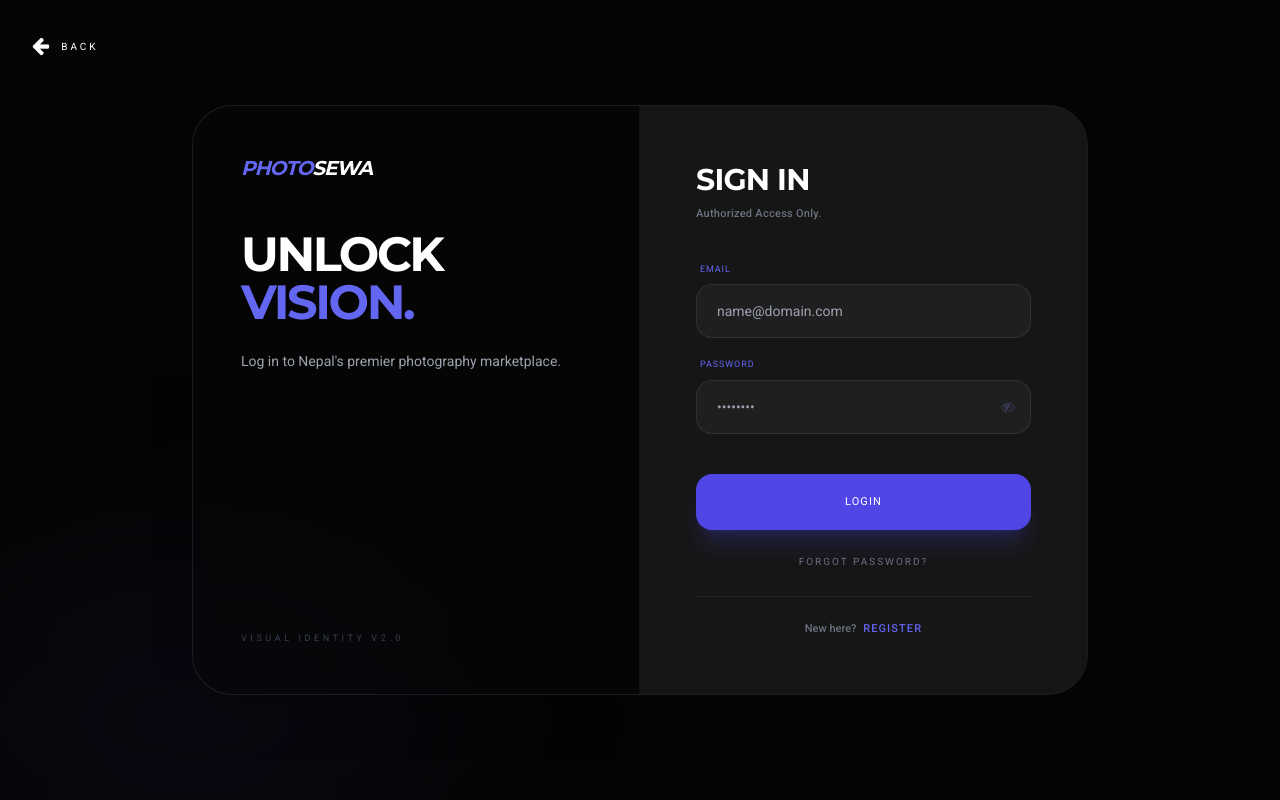
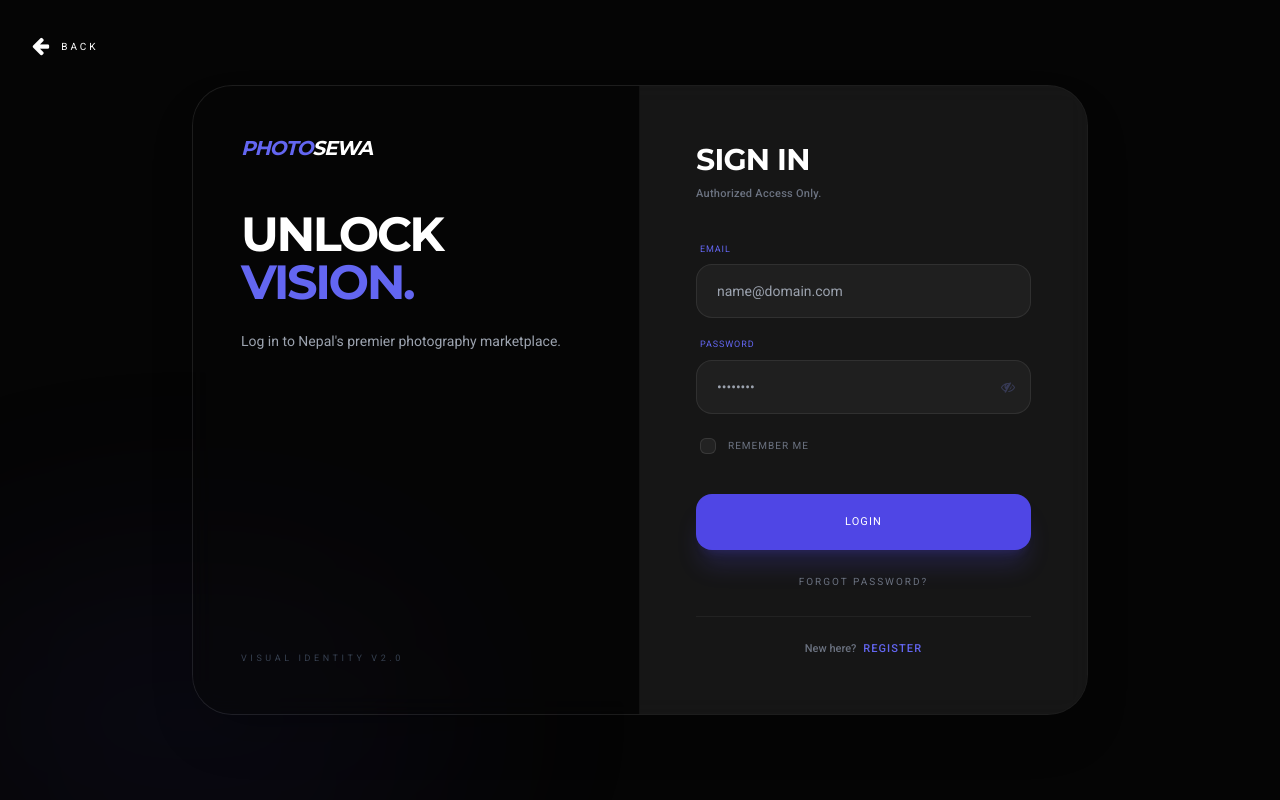
Before and after one commit to Parashkhadka07/PhotoSewa, a Django app: page /accounts/login/ in a window 1280 px wide. Run offline with Django 5.2, Linux system fonts and the light colour scheme; some libraries are stand-ins or nearby versions.

Commit message:
remember-me checkbox

```diff
--- a/accounts/templates/accounts/login.html
+++ b/accounts/templates/accounts/login.html
@@ -107,7 +107,7 @@
         <form action="{% url 'login_page'%}" method="post" class="space-y-6">
           {%csrf_token%}
           <div class="space-y-5">
-            <!-- Email — unchanged -->
+            <!-- Email -->
             <div>
               <label
                 class="block text-[9px] font-800 uppercase tracking-widest text-indigo-500 mb-2 ml-1"
@@ -118,10 +118,11 @@
                 type="email"
                 placeholder="name@domain.com"
                 class="w-full px-5 py-4 rounded-2xl form-input text-sm text-white"
+                required
               />
             </div>
 
-            <!-- Password — eye toggle added -->
+            <!-- Password -->
             <div>
               <label
                 class="block text-[9px] font-800 uppercase tracking-widest text-indigo-500 mb-2 ml-1"
@@ -135,6 +136,7 @@
                   placeholder="••••••••"
                   class="w-full px-5 py-4 rounded-2xl form-input text-sm text-white pr-12"
                   oninput="handleEye('login-password', 'eye-btn-login')"
+                  required
                 />
                 <button
                   type="button"
@@ -147,6 +149,26 @@
                 </button>
               </div>
             </div>
+          </div>
+
+          <!-- Remember Me Checkbox -->
+          <div class="flex items-center px-1">
+            <label class="flex items-center group cursor-pointer">
+              <div class="relative flex items-center">
+                <input
+                  type="checkbox"
+                  name="remember_me"
+                  class="peer h-4 w-4 opacity-0 absolute cursor-pointer"
+
+                />
+                <div class="h-4 w-4 bg-white/5 border border-white/10 rounded-md peer-checked:bg-indigo-600 peer-checked:border-indigo-600 transition-all flex items-center justify-center">
+                  <i class="fa fa-check text-[8px] text-white opacity-0 peer-checked:opacity-100"></i>
+                </div>
+                <span class="ml-3 text-[10px] font-800 uppercase tracking-widest text-gray-500 group-hover:text-gray-300 transition-colors">
+                  Remember Me
+                </span>
+              </div>
+            </label>
           </div>
 
           <div class="pt-4 text-center">
--- a/accounts/views.py
+++ b/accounts/views.py
@@ -10,6 +10,8 @@ def login_view(request):
         user=authenticate(request, email=request.POST.get("email"),password=request.POST.get("password"))
         if user is not None:
             login(request,user)
+            if not request.POST.get("remember_me"):
+                request.session.set_expiry(0)
             messages.success(request,"Login Sucessfull !")
             return redirect("home_page")
         else:
--- a/project/settings.py
+++ b/project/settings.py
@@ -118,3 +118,6 @@ USE_TZ = True
 
 STATIC_URL = 'static/'
 AUTH_USER_MODEL = 'accounts.MyUser'
+
+SESSION_COOKIE_AGE = 60 * 60 * 24 * 7
+#SESSION_EXPIRE_AT_BROWSER_CLOSE=True
```
